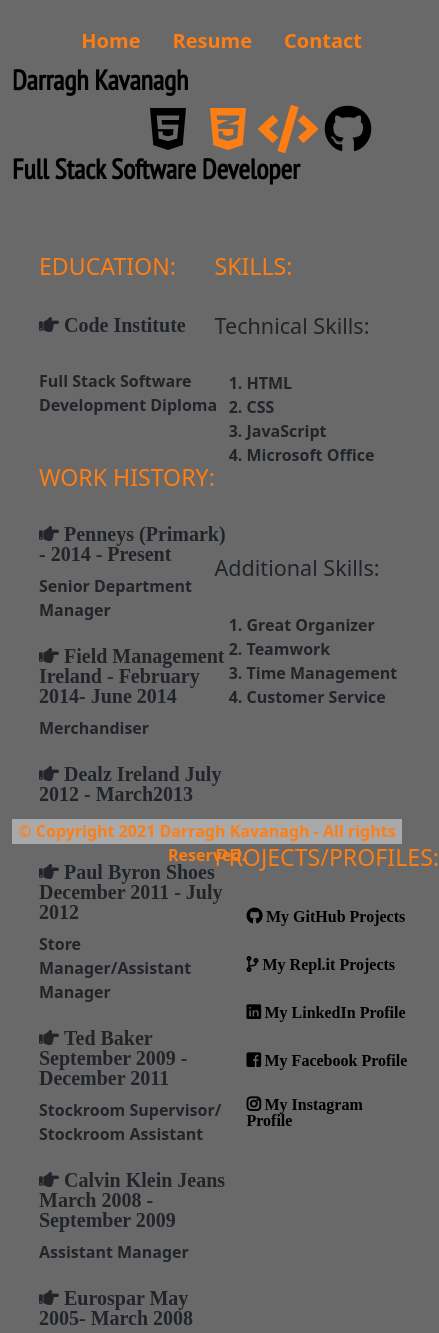
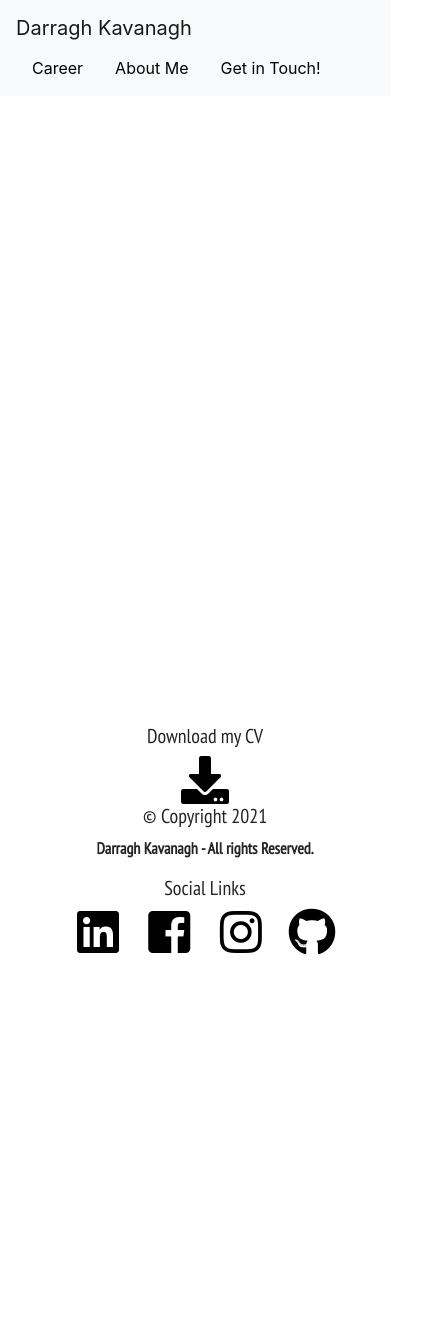
Before and after one commit to Darragh87/Darragh-Kavanagh-Portfolio, a plain HTML site: page resume.html in a window 390 px wide. Shown: the top 1333 px of the page, 439 px wide, since content can reach past the window. After the commit the page ends 844 px from the top, so only its background shows below. Drawn offline with nearby package versions, Linux system fonts and the light colour scheme.

Commit message:
ammended footer and added links to socail links

```diff
--- a/assets/css/style.css
+++ b/assets/css/style.css
@@ -1,163 +1,59 @@
 @import url('https://fonts.googleapis.com/css2?family=PT+Sans+Narrow&display=swap:100,200,300,400,500,600,700,');
 
-@media (max-width:629px) {
-  img#optionalstuff {
-    display: none;
-  }
-}
-
-body {
-    background-color: #696969 !important;
+.body {
+    background-color: #fff;
     overflow-x: hidden;
 }
+/* ---------------------------------------------- navbar */
 
-#footer {
-    color: #fd7e14;
+nav {
+    color: #000000;
+}
+/* ---------------------------------------------- footer */
+
+.navbar-fixed-bottom {
     position: fixed;
     bottom: 0;
     width: 100%;
-    height: 25px;
-    background-color: #a9a9a9;
+    height: 85px;
+    padding-left: 20px;
 }
 
-nav {
-    font-size: 20px;
+footer {
+    margin: 0;
+    min-height: 120px;
+}
+.list-inline-item {
+    display: inline-block;
 }
 
-h1 {
-    font-family: "PT Sans Narrow", sans-serif;
-    font-weight: 200;
-    font-size: 35px;
-    color:#000000;
+li {
+    display: list-item;
+    text-align: -webkit-match-parent;
 }
-
-/* ------------------------------------------index */
-
-
-.image {
-    max-width: 200%;
-    max-height: 100%;
-    position: relative;
-    border: 15px solid orange;
-    padding-right: 0px;
-    padding-left: 0px;
-    margin-right: 20px;
-    margin-left: 20px;
-    background-color: #fd7e14;
-    transition: all .5s ease-in-out;
-    -moz-transition: all .5s ease-in-out;
-    -webkit-transition: all .5s ease-in-out;
-}
-
-img {
-    width: 18%;
-    height: 20%;
-    padding: 8px;
-    min-height: 270px;
-}
-
-
-/* ------------------------------------------resume */
-
-.wrapper {
-    display:grid;
-}
-
-#div1 {
-    top: 30%;
-    left: 10%;
-    position: absolute;
-    width: 50%;
-    height:50%;
-}
-
-#div2 {
-    top: 55%;
-    left: 10%;
-    position: absolute;
-    width: 50%;
-    height: 50%;
-}
-
-#div3 {
-    top: 30%;
-    left: 55%;
-    position: absolute;
-    width: 50%;
-    height: 50%;
-}
-
-#div4 {
-    top: 100%;
-    left: 55%;
-    position: absolute;
-    width: 50%;
-    height: 50%;
+.list-inline {
+    padding-left: 0;
+    list-style: none;
+    display: inline-block;
 }
 
 ul {
-    list-style: none;
+    list-style-type: disc;
 }
 
-/* ------------------------------------------contact */
-
-.box {
-    font-size: 20px;
-    padding-right: 10px;
-    font-family: "PT Sans Narrow", sans-serif;
-
+#footer-content {
+    text-align: center;
+    font-family: "PT sans narrow", sans-serif;
 }
 
-.image1 {
-    width: 70%;
-    max-height: 80%;
-    position: relative;
-    border: 15px solid orange;
-    padding: 10px;
-    margin: auto;
-    background-color: #fd7e14;
-    display:flex;
+.general-sub {
+    font-family: "PT sans narrow", sans-serif ;
+    font-weight: 300;
 }
 
-img {
-    width: 18%;
-    height: 20%;
-    padding: 8px;
+.cv-pdf {
+    transition: all 0.35s ease-in-out;
+    -moz-transition: all 0.35s ease-in-out;
+    -webkit-transition: all 0.35s ease-in-out;
+    -o-transition: all 0.35s ease-in-out;
 }
-
-.text1 {
-    font-size: 20px;
-    font-weight: bold;
-    padding-right: 0px;
-    font-family: "PT Sans Narrow", sans-serif;
-}
-
-input[type=submit] {
-  background-color: #696969;
-  color: #000000;
-  padding: 12px 20px;
-  border: 1px solid black;
-  border-radius: 4px;
-  cursor: pointer;
-}
-
-input[type=text], select, textarea,
-    html {
-      width: 100%;
-      padding: 12px;
-      border-radius: 4px;
-      box-sizing: border-box;
-      margin-top: 6px;
-      margin-bottom: 16px;
-      resize: vertical;
-      color: black;
-}
-
-textarea {
-    background-color: #fd7e14;
-    border: 1px solid black;
-}
-
-::placeholder {
-    color: black;
-}
--- a/resume.html
+++ b/resume.html
@@ -3,162 +3,62 @@
 <head>
     <meta charset="UTF-8">
     <meta name="viewport" content="width=device-width, initial-scale=1.0">
-      <link rel="stylesheet" href="https://use.fontawesome.com/releases/v5.6.3/css/all.css"
-        integrity="sha384-UHRtZLI+pbxtHCWp1t77Bi1L4ZtiqrqD80Kn4Z8NTSRyMA2Fd33n5dQ8lWUE00s/" crossorigin="anonymous" />
-    <link href="/assets/css/style.css" rel="stylesheet" type="text/css" />
-    <link href="https://cdn.jsdelivr.net/npm/bootstrap@5.0.0-beta2/dist/css/bootstrap.min.css" rel="stylesheet" integrity="sha384-BmbxuPwQa2lc/FVzBcNJ7UAyJxM6wuqIj61tLrc4wSX0szH/Ev+nYRRuWlolflfl" crossorigin="anonymous">
-<script src="https://cdn.jsdelivr.net/npm/bootstrap@5.0.0-beta2/dist/js/bootstrap.bundle.min.js" integrity="sha384-b5kHyXgcpbZJO/tY9Ul7kGkf1S0CWuKcCD38l8YkeH8z8QjE0GmW1gYU5S9FOnJ0" crossorigin="anonymous"></script>
+    <meta http-equiv="X-UA-Compatible" content="ie=edge">
+    <link rel="stylesheet" href="https://use.fontawesome.com/releases/v5.6.3/css/all.css" integrity="sha384-UHRtZLI+pbxtHCWp1t77Bi1L4ZtiqrqD80Kn4Z8NTSRyMA2Fd33n5dQ8lWUE00s/" crossorigin="anonymous">
+    <link rel="stylesheet" href="https://cdn.jsdelivr.net/npm/bootstrap@4.6.0/dist/css/bootstrap.min.css" integrity="sha384-B0vP5xmATw1+K9KRQjQERJvTumQW0nPEzvF6L/Z6nronJ3oUOFUFpCjEUQouq2+l" crossorigin="anonymous">
+    <link rel="stylesheet" href="assets/css/style.css" type="text/css">
     <title>Darragh Kavanagh Portfolio</title>
 </head>
 <body>
     <header>
-<nav>
+  <nav class="navbar fixed-top navbar-light bg-light">
+  <a class="navbar-brand" href="index.html">Darragh Kavanagh</a>
   <ul class="nav justify-content-end">
   <li class="nav-item">
-        <a class="nav-link active" aria-current="page" style="color: #fd7e14;" href="index.html"><strong>Home</strong></a>
+    <a class="nav-link active" style="color:black" href="index.html">Career</a>
   </li>
   <li class="nav-item">
-        <a class="nav-link" style="color: #fd7e14;" href="resume.html"><strong>Resume</strong></a>
+    <a class="nav-link" style="color:black" href="resume.html">About Me</a>
   </li>
   <li class="nav-item">
-        <a class="nav-link" style="color: #fd7e14;" href="contact.html"><strong>Contact</strong></a>
+    <a class="nav-link" style="color:black" href="contact.html">Get in Touch!</a>
   </li>
 </ul>
 </nav>
-    <h1><strong>Darragh Kavanagh</strong></h1>
-
-<div class="nav justify-content-end">
-       <i class="fab fa-html5 fa-3x fa-fw" style="color: #000000;" aria-hidden="true"></i>
-        <i class="fab fa-css3-alt fa-3x fa-fw" style="color: #fd7e14;" aria-hidden="true"></i>
-        <i class="fas fa-code fa-3x fa-fw" style="color: #fd7e14;" aria-hidden="true"></i>
-        <i class="fab fa-github fa-3x fa-fw" style="color: #000000;" aria-hidden="true"></i>
-</div>
-    <h1><strong>Full Stack Software Developer</strong></h1>
-    <br>
-    <br>
     </header>
     <section>
-<div class="wrapper">
-<div id="div1">
-    <strong>
-    <h3 style="color: #fd7e14;">EDUCATION:</h3>
-    <br>
-    <h5><i class="fas fa-hand-point-right"> Code Institute</h5></i>
-<br>
-Full Stack Software Development Diploma
+
+    </section>
+    <footer class="navbar-fixed-bottom">
+        <div id="footer-content" class="row">
+            <div class="col-sm-4">
+                <h5 class="general-sub">Download my CV</h5>
+                  <a href="#" target="_blank" class="cv-pdf" style="color:black">
+                        <i class="fa fa-download fa-3x fa-fw" aria-hidden="true"></i>
+                        <span class="sr-only">Download link.</span>
+                    </a>
             </div>
-<div id="div2">
-    <h3 style="color: #fd7e14;">WORK HISTORY:</h3>
-<br>
-    <h5><i class="fas fa-hand-point-right"> Penneys (Primark) - 2014 - Present</i></h5>
-Senior Department Manager
-<br>
-<br>
-<h5><i class="fas fa-hand-point-right"> Field Management Ireland - February 2014- June 2014</i></h5>
-Merchandiser
-<br>
-<br>
-<h5><i class="fas fa-hand-point-right"> Dealz Ireland July 2012 - March2013</i></h5>
-Duty Manager
-<br>
-<br>
-<h5><i class="fas fa-hand-point-right"> Paul Byron Shoes December 2011 - July 2012</i></h5>
-Store Manager/Assistant Manager
-<br>
-<br>
-<h5><i class="fas fa-hand-point-right"> Ted Baker September 2009 - December 2011</i></h5>
-Stockroom Supervisor/ Stockroom Assistant
-<br>
-<br>
-<h5><i class="fas fa-hand-point-right"> Calvin Klein Jeans March 2008 - September 2009</i></h5>
-Assistant Manager
-<br>
-<br>
-<h5><i class="fas fa-hand-point-right"> Eurospar May 2005- March 2008</i></h5>
-Trainee Manager/ Sales Assistant
+            <div class="col-sm-4">
+                <h5 class="general-sub">&copy; Copyright 2021</h5>
+                <p><strong>Darragh Kavanagh - All rights Reserved.</strong></p>
             </div>
-<br>
-<br>
-<div id="div3">
-    <h3 style="color: #fd7e14;">SKILLS:</h3>
-    <br>
-        <h4>Technical Skills:</h4>
-    <ol>
-    <br>
-        <li>
-            HTML
-        </li>
-        <li>
-            CSS
-        </li>
-        <li>
-            JavaScript
-        </li>
-        <li>
-            Microsoft Office
-        </li>
-    </ol>
-        <br>
-        <br>
-        <br>
-        <h4>Additional Skills:</h4>
-    <ol>
-        <br>
-        <li>
-            Great Organizer
-        </li>
-        <li>
-            Teamwork
-        </li>
-        <li>
-            Time Management
-        </li>
-        <li>
-            Customer Service
-        </li>
-    </ol>
-</strong>
+            <div class="col-sm-4">
+                <h5 class="general-sub">Social Links</h5>
+                   <ul class="list-inline social">
+            <li class="list-inline-item">
+                <a href="https://www.linkedin.com/in/darragh-kavanagh-8114a4181/" style="color:black" target="_blank"><i class="fab fa-linkedin fa-3x fa-fw" aria-hidden="true"></i><span class="sr-only">Linkedin</span></a></li>
+                  <ul class="list-inline social">
+            <li class="list-inline-item">
+                <a href="https://www.facebook.com/darragh87/" style="color:black" target="_blank"><i class="fab fa-facebook-square fa-3x fa-fw" aria-hidden="true"></i><span class="sr-only">Facebook</span></a></li>
+          <ul class="list-inline social">
+            <li class="list-inline-item">
+                 <a href="https://www.instagram.com/1987darragh/" style="color:black" target="_blank"><i class="fab fa-instagram fa-3x fa-fw" aria-hidden="true"></i><span class="sr-only">Instagram</span></a></li>
+            <ul class="list-inline social">
+            <li class="list-inline-item">
+                 <a href="https://github.com/Darragh87" style="color:black" target="_blank"><i class="fab fa-github fa-3x fa-fw" aria-hidden="true"></i><span class="sr-only">GitHub</span></a></li>
                 </div>
-
-
-<div id="div4">
-   <h3 style="color: #fd7e14;">PROJECTS/PROFILES:</h3>
-        <br>
-
-        <ul>
-        <strong>
-            <li>
-             <a href="https://github.com/Darragh87" style="color:black" target="_blank"><i class="fab fa-github" aria-hidden="true"> My GitHub Projects</i>
-            </li>
-            <br>
-            <li>
-                <a href="https://replit.com/@darragh87" style="color:black" target="_blank"><i class="fas fa-code-branch"  aria-hidden="true"> My Repl.it Projects</i>
-            </li>
-            <br>
-            <li>
-                <a href="https://www.linkedin.com/in/darragh-kavanagh-8114a4181/" style="color:black" target="_blank"><i class="fab fa-linkedin" aria-hidden="true"> My LinkedIn Profile</i>
-            </li>
-            <br>
-            <li>
-                <a href="https://www.facebook.com/darragh87/" style="color:black" target="_blank"><i class="fab fa-facebook-square" aria-hidden="true"> My Facebook Profile</i>
-            </li>
-            <br>
-            <li>
-                <a href="https://www.instagram.com/1987darragh/" style="color:black" target="_blank"><i class="fab fa-instagram" aria-hidden="true"> My Instagram Profile</i>
-            </li>
-            </strong>
-        </ul>
-        <br>
-        <br>
-</div>
-</div>
-</section>
-<br>
-<br>
-    <footer>
-    <div id="footer" align="center">
-     <strong>&copy; Copyright 2021 Darragh Kavanagh - All rights Reserved.</strong>
         </div>
     </footer>
 </body>
+
 </html>
```
Also changed, not shown: contact.html (+39 -61 lines), index.html (+36 -42 lines), 2 other files. Lines whose indentation alone changed are shown as unchanged.
